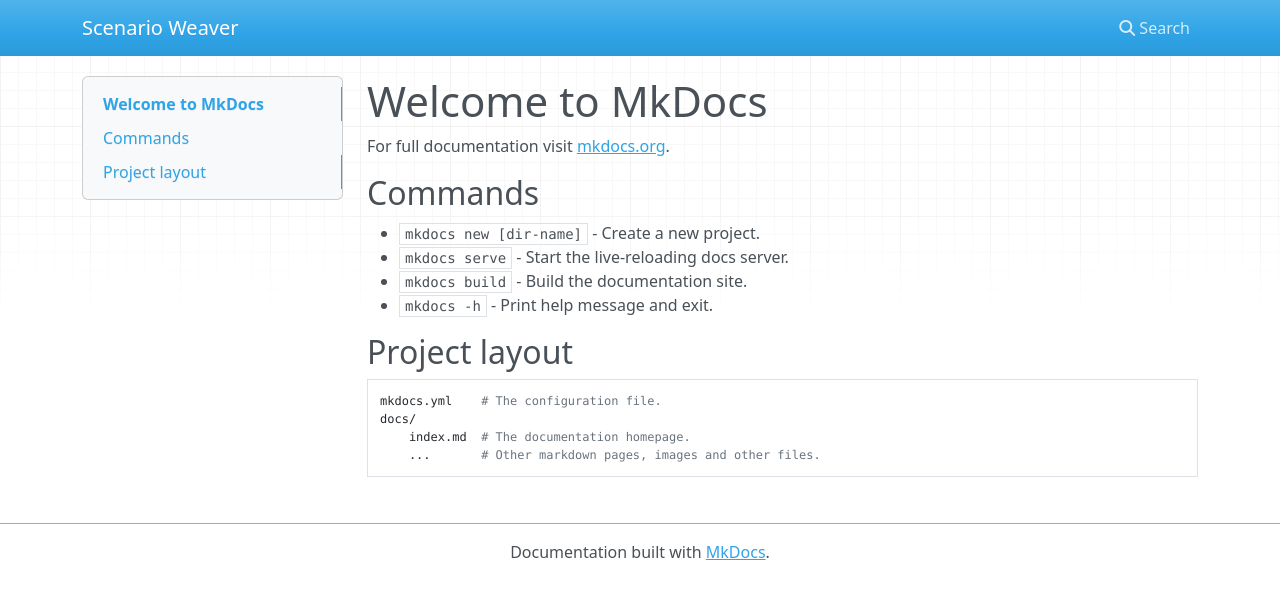
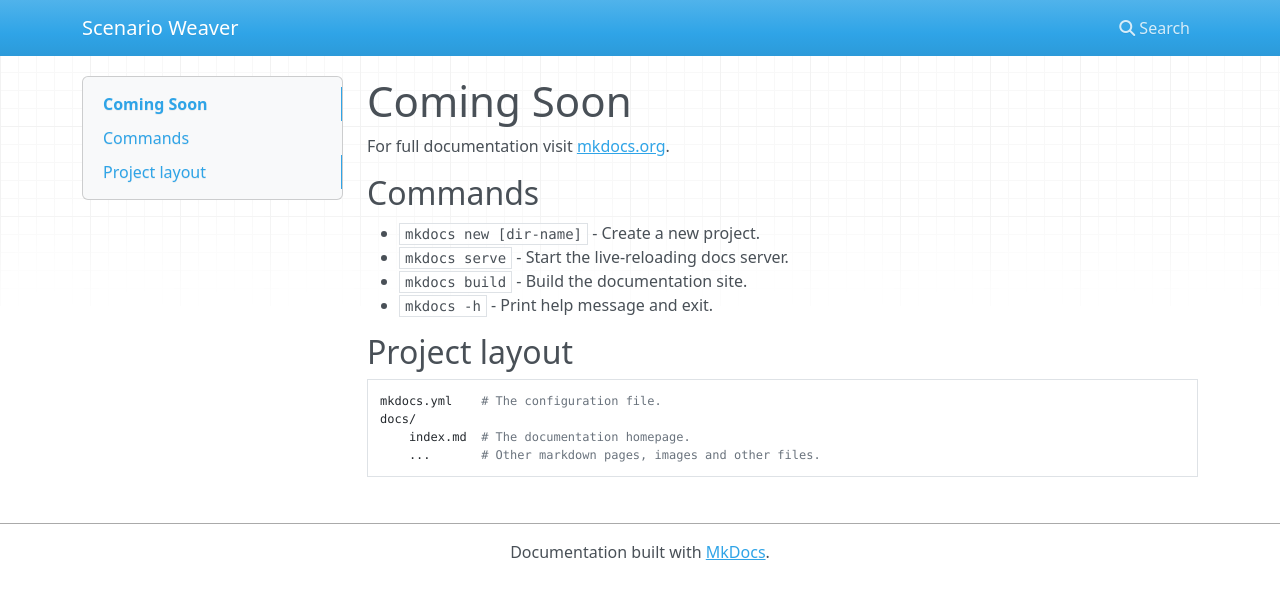
Before and after one commit to MOES-Media/scenario-weaver, an MkDocs documentation site: the page built from docs/docs/index.md, in a window 1280 px wide. Shown: the top 599 px of the page. Built offline with MkDocs 1.6.1, drawn with Linux system fonts in a browser that asks for light colours; nearby versions of some CDN libraries.

Commit message:
chore: configuring docs and github pages

```diff
--- a/docs/docs/index.md
+++ b/docs/docs/index.md
@@ -1,4 +1,4 @@
-# Welcome to MkDocs
+# Coming Soon
 
 For full documentation visit [mkdocs.org](https://www.mkdocs.org).
 
```
